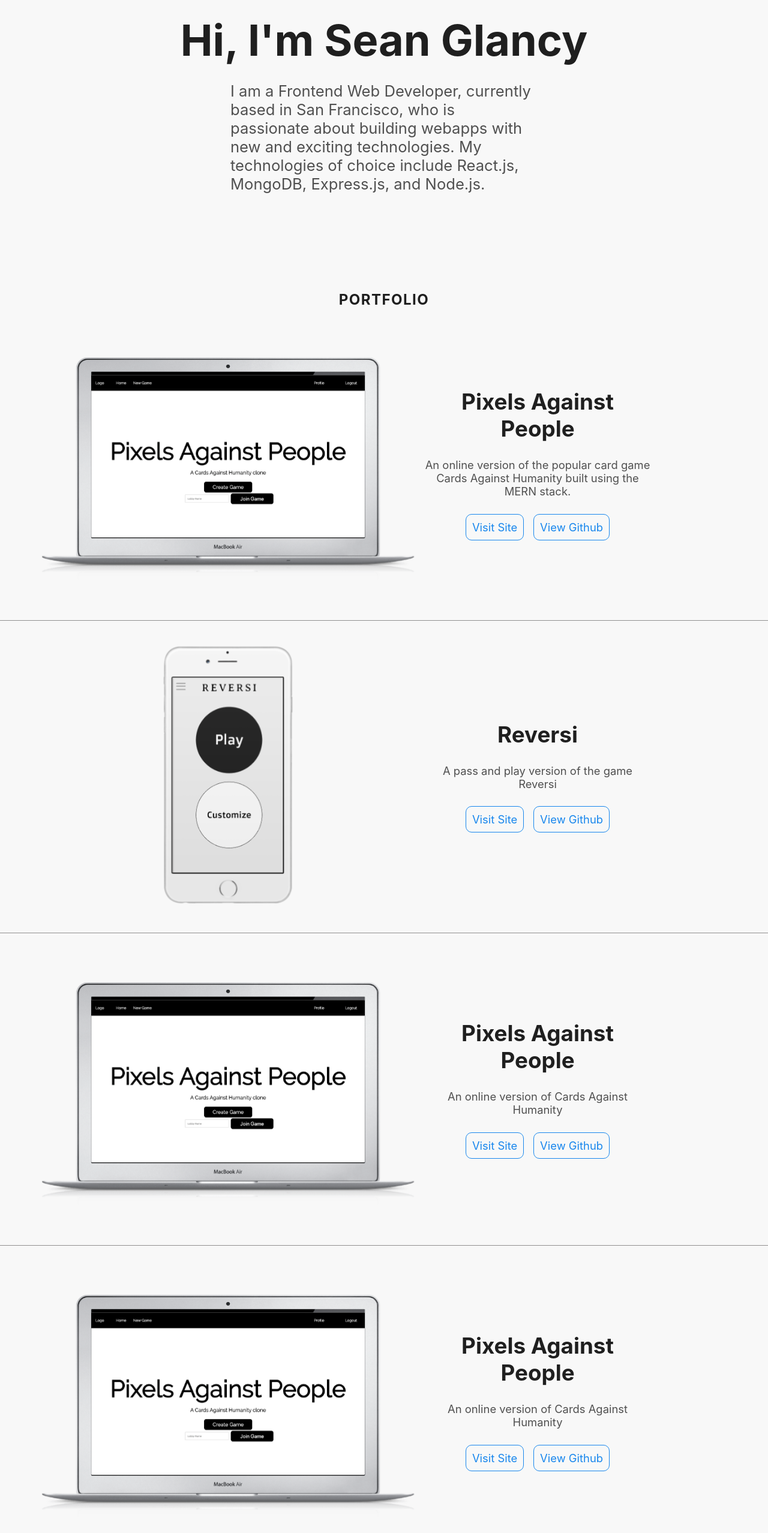
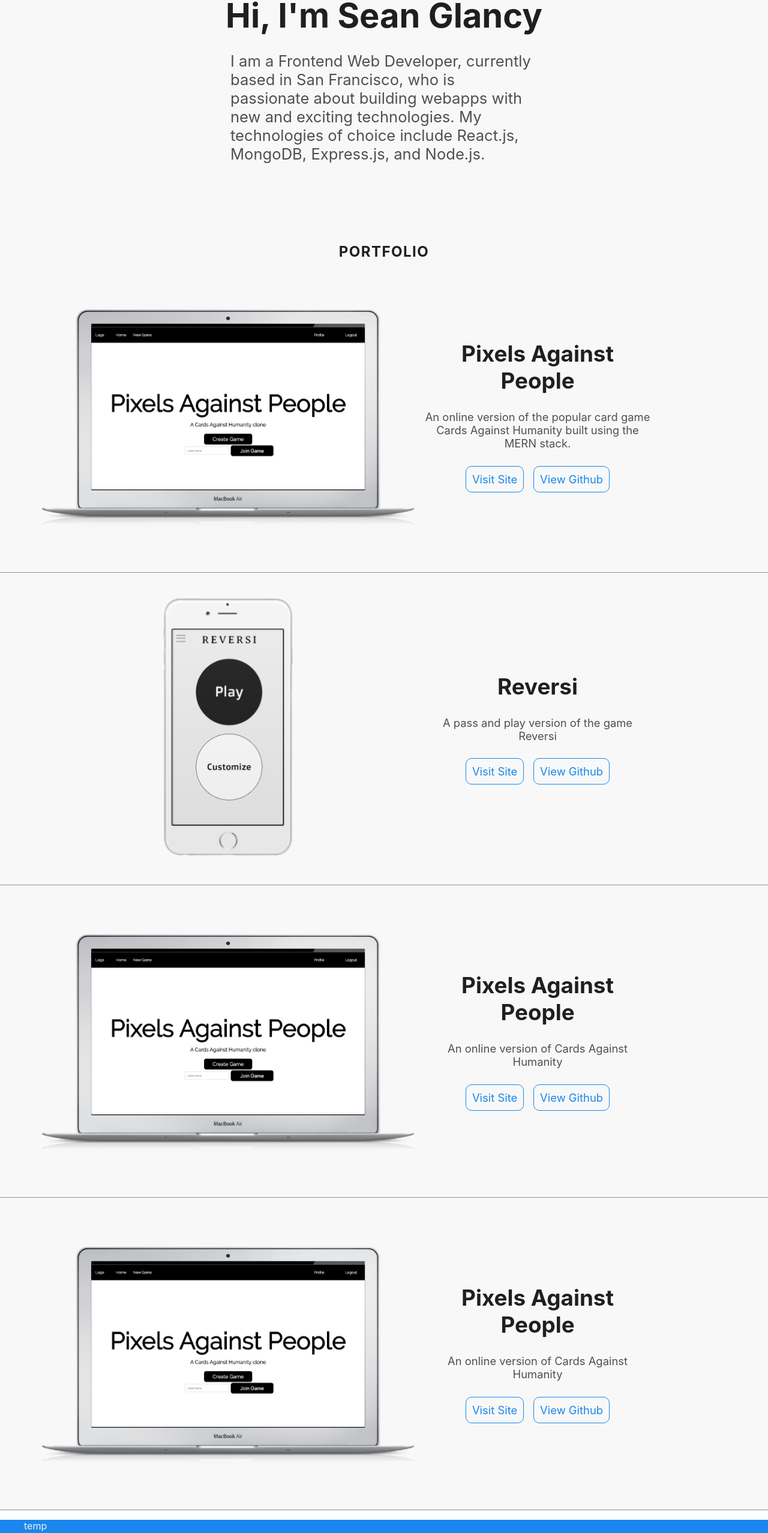
Before and after one commit to spglancy/portfolio-sg, a React (Create React App) app: page / in a window 1280 px wide. Shown: the part 179-2735 px from the top of the page at 60% size. Built offline with nearby package versions, Linux system fonts and the light colour scheme.

Commit message:
started adding a footer

```diff
--- a/src/App.js
+++ b/src/App.js
@@ -2,6 +2,7 @@
 import Projects from "./pages/projects"
 import Home from "./pages/Home"
 import Nav from './components/nav'
+import Footer from "./components/footer"
 import "./App.css"
 
 const App = () => {
@@ -10,6 +11,7 @@
       <Nav />
       <Home />
       <Projects />
+      <Footer />
     </div>
   )
 }
--- /dev/null
+++ b/src/components/footer.css
@@ -0,0 +1,10 @@
+.footer {
+  height: 50vh;
+  width: 100vw;
+  background: var(--main-accent);
+  color: var(--inverse-text);
+}
+
+.footer>ul {
+  list-style-type: none;
+}
--- /dev/null
+++ b/src/components/footer.js
@@ -0,0 +1,15 @@
+import React from 'react'
+import './footer.css'
+function Footer() {
+  return (
+    <div className="footer">
+      <ul>
+        <li>temp</li>
+        <li>temp</li>
+        <li>temp</li>
+      </ul>
+    </div>
+  )
+}
+
+export default Footer
--- a/src/pages/home.css
+++ b/src/pages/home.css
@@ -5,12 +5,12 @@
   justify-content: center;
   background: var(--main-background);
   margin-top: 8vh;
-  height: 75vh;
+  height: 65vh;
   width: 100vw;
 }
 
 .banner>h1 {
-  font-size: 4.5em;
+  font-size: 3.5em;
   margin: 0;
 }
 
```
